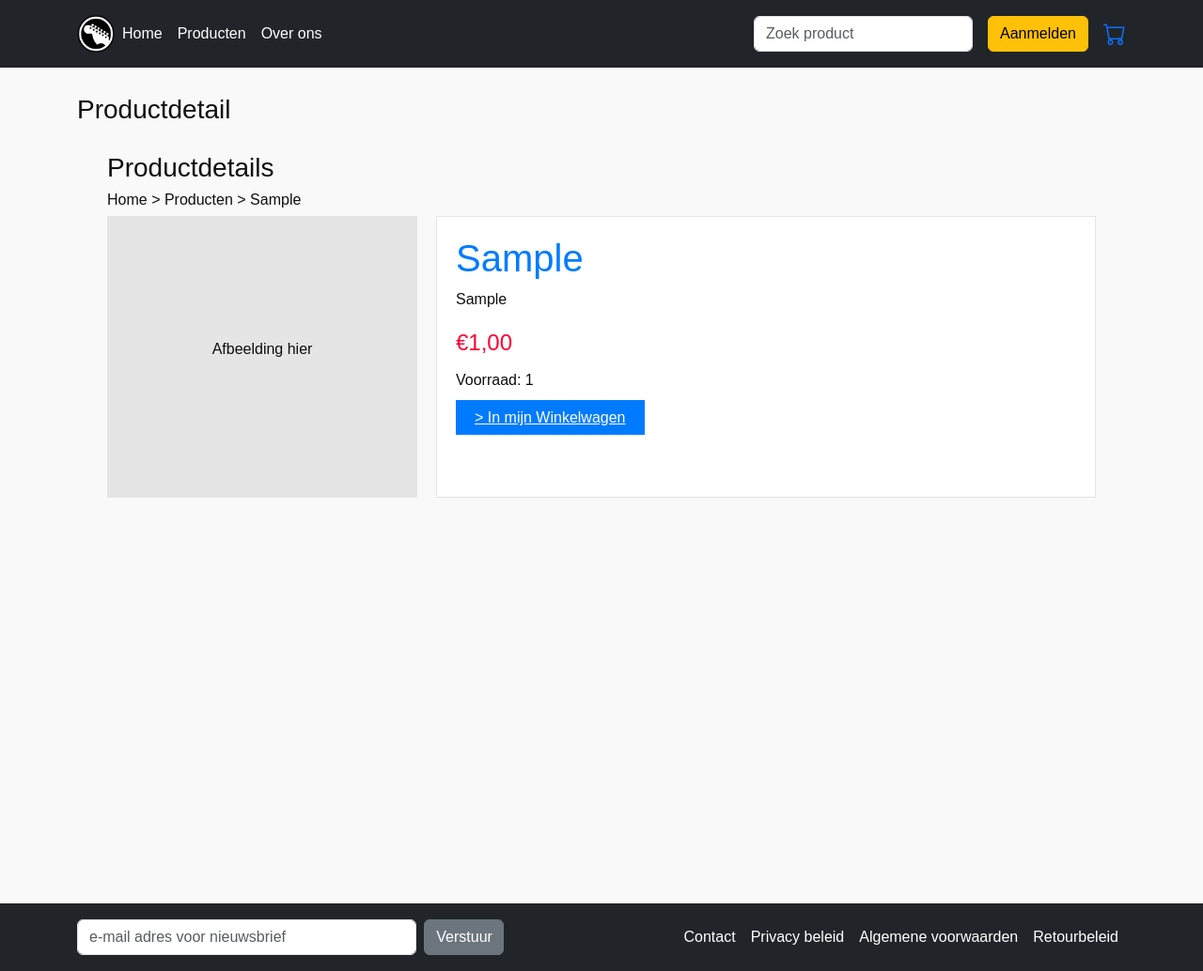
After one commit to basjan851/The-Sixth-String-3A, a PHP site: page /index.php?page=Productdetail in a window 1280 px wide. The commit adds this page. Shown: the whole page at 94% size. Run offline with PHP 8.4, Linux system fonts and the light colour scheme; tables that the repository leaves empty hold one stand-in row (values such as "Sample post").

Commit message:
housekeeping 😭 なぜ私は

```diff
--- a/api/page/add.php
+++ b/api/page/add.php
@@ -5,7 +5,7 @@
 $dbcon = connect_db();
 $query = sprintf("INSERT INTO dynamische_pagina (title, actief) VALUES ('Nieuwe Pagina', false)");
 if ($dbcon->query(query: $query)) {
-    header('Location: /index.php?page=Paginaeditor&id=' . $dbcon->insert_id, true, 302);
+    header('Location: /index.php?page=Beheerpaginas/Paginaeditor&id=' . $dbcon->insert_id, true, 302);
 } else {
     header('HTTP/1.1 500 Internal Server Error', true, 500);
     echo "<h1>500 Internal Server Error</h1>";
--- a/api/page/delete.php
+++ b/api/page/delete.php
@@ -7,7 +7,7 @@
     $id = $dbcon->real_escape_string($_POST["id"]);
     $query = sprintf("DELETE FROM dynamische_pagina WHERE id = %s;", $id);
     $result = $dbcon->query(query: $query);
-    header('Location: /index.php?page=Paginaeditor', true, 302);
+    header('Location: /index.php?page=Beheerpaginas/Paginaeditor', true, 302);
 } else {
     header('HTTP/1.1 400 Bad Request', true, 400);
     echo "<h1>400 Bad Request</h1>";
--- a/api/page/update.php
+++ b/api/page/update.php
@@ -18,7 +18,9 @@
     }
     $query = sprintf("UPDATE dynamische_pagina SET title = '%s', inhoud = %s, actief = %s WHERE id = %s;", $title, $inhoud ,$actief, $id);
     echo $query;
-    header('Location: /index.php?page=Paginaeditor', true, 302);
+    if ($dbcon->query(query: $query)) {
+        header('Location: /index.php?page=Beheerpaginas/Paginaeditor', true, 302);
+    }
 } else {
     header('HTTP/1.1 400 Bad Request', true, 400);
     echo "<h1>400 Bad Request</h1>";
--- a/helpers/currency.php
+++ b/helpers/currency.php
@@ -2,7 +2,7 @@
 function printcurrency($amount) {
     if(fmod($amount, 1) !== 0.00){
         // your code if its decimals has a value
-        $amount = (string) number_format($amount, 2, ',');
+        $amount = (string) number_format($amount, 2, ',', '');
     } else {
         $amount = $amount . ',-';
     }
--- a/helpers/rolecheck.php
+++ b/helpers/rolecheck.php
@@ -7,10 +7,10 @@
         echo "<h1>401 Unauthorized</h1>";
     }
 }
-function check_role($roles, $redirect_to_login)
-{
-    if (isset($_SESSION["user"]["rol"])) {
-        $role = $_SESSION["user"]["rol"];
+function check_role($roles, $redirect_to_login) {
+    if(session_status() !== PHP_SESSION_ACTIVE) session_start();
+    if (isset($_SESSION["user"]["role"])) {
+        $role = $_SESSION["user"]["role"];
         if (!in_array($role, $roles)) {
             set_header($redirect_to_login);
             exit();
@@ -20,14 +20,42 @@
         exit();
     }
 }
+
+function getPages() {
+    return [
+        0 => ['Winkelwagen','Bestelpagina'], //Klant
+        1 => ['Winkelwagen','Bestelpagina','Beheerpaginas/Paginaeditor','Beheerpaginas/Productbeheer'],                     // webredacteur
+        2 => ['Winkelwagen', 'Bestelpagina','Beheerpaginas/Bestellingbeheer'],                                      // Logistiek medewerker
+        3 => ['Winkelwagen', 'Bestelpagina','Beheerpaginas/Productbeheer'],                                      // Klanten service medewerker
+        4 => ['Winkelwagen', 'Bestelpagina'],                       // CTO (Technische dericteur)
+        5 => ['Winkelwagen', 'Bestelpagina','Beheerpaginas/Productbeheer', 'Beheerpaginas/Producttoevoegen', 'Beheerpaginas/Paginaeditor', 'Beheerpaginas/Bestellingbeheer','Beheerpaginas/Bestellingwijzig'],                 // algemeen beheerder
+    ];
+}
+
+function getAllowedRoles() {
+    $i = 0;
+    $pages = array();
+    foreach (getPages() as $role) {
+        foreach ($role as $p) {
+            $pages[$p][] = (string) $i;
+        }
+        $i++;
+    }
+    return $pages;
+}
 function getAllowedPages($role) {
-    $rolePages = [
-        1 => ['Paginaeditor','Productbeheer'],                     // webredacteur
-        2 => ['Bestelpagina', 'Bestellingbeheer'],                                      // Logistiek medewerker
-        3 => ['Productbeheer'],                                      // Klanten service medewerker
-        4 => ['Winkelwagen', 'Bestelpagina'],                       // CTO (Technische dericteur)
-        5 => ['Productbeheer', 'Producttoevoegen', 'Paginaeditor', 'Bestellingbeheer'],                 // algemeen beheerder
-    ];
+    $rolePages = getPages();
     return $rolePages[$role] ?? []; // Retourneer lege array als de rol onbekend is
 }
+function getAllowedBeheerPages($role) {
+    $rolePages = getPages();
+    $cpages = array();
+    if (isset($rolePages[$role]))
+    foreach ($rolePages[$role] as $page) {
+        if (str_contains($page,"Beheerpaginas/")) {
+            $cpages[] = str_replace("Beheerpaginas/","",$page);
+        }
+    }
+    return $cpages;
+}
 ?>
--- a/index.php
+++ b/index.php
@@ -2,8 +2,8 @@
 session_start();
 include_once 'helpers/rolecheck.php';
 require_once 'router.php';
-$role = $_SESSION['user']['role'] ?? 'guest';
-$allowedPages = getAllowedPages($role);
+$role = $_SESSION['user']['role'] ?? -1;
+$allowedPages = getAllowedBeheerPages($role);
 $page = isset($_GET['page']) ? $_GET['page'] : 'Home';
 ob_start();
 router($page);
@@ -63,11 +63,18 @@
                 </form>
 
                 <div class="d-flex align-items-center text-end">
-                    <a type="button" class="btn btn-secondary me-3" href="/api/logout.php">Afmelden</a>
-                    <a type="button"  class="btn btn-warning me-3" href="index.php?page=Login" >Aanmelden</a>
-                    <svg xmlns="http://www.w3.org/2000/svg" width="24" height="24" fill="currentColor" class="bi bi-cart" viewBox="0 0 16 16">
-                        <path d="M0 1.5A.5.5 0 0 1 .5 1H2a.5.5 0 0 1 .485.379L2.89 3H14.5a.5.5 0 0 1 .491.592l-1.5 8A.5.5 0 0 1 13 12H4a.5.5 0 0 1-.491-.408L2.01 3.607 1.61 2H.5a.5.5 0 0 1-.5-.5M3.102 4l1.313 7h8.17l1.313-7zM5 12a2 2 0 1 0 0 4 2 2 0 0 0 0-4m7 0a2 2 0 1 0 0 4 2 2 0 0 0 0-4m-7 1a1 1 0 1 1 0 2 1 1 0 0 1 0-2m7 0a1 1 0 1 1 0 2 1 1 0 0 1 0-2"/>
-                    </svg>
+                    <?php
+                    if (isset($_SESSION['user'])) {
+                        print('<a type="button" class="btn btn-secondary me-3" href="/api/logout.php">Afmelden</a>');
+                    } else {
+                        print('<a type="button"  class="btn btn-warning me-3" href="index.php?page=Login" >Aanmelden</a>');
+                    }
+                    ?>
+                    <a href="index.php?page=Winkelwagen">
+                        <svg xmlns="http://www.w3.org/2000/svg" width="24" height="24" fill="currentColor" class="bi bi-cart" viewBox="0 0 16 16">
+                            <path d="M0 1.5A.5.5 0 0 1 .5 1H2a.5.5 0 0 1 .485.379L2.89 3H14.5a.5.5 0 0 1 .491.592l-1.5 8A.5.5 0 0 1 13 12H4a.5.5 0 0 1-.491-.408L2.01 3.607 1.61 2H.5a.5.5 0 0 1-.5-.5M3.102 4l1.313 7h8.17l1.313-7zM5 12a2 2 0 1 0 0 4 2 2 0 0 0 0-4m7 0a2 2 0 1 0 0 4 2 2 0 0 0 0-4m-7 1a1 1 0 1 1 0 2 1 1 0 0 1 0-2m7 0a1 1 0 1 1 0 2 1 1 0 0 1 0-2"/>
+                        </svg>
+                    </a>
                 </div>
             </div>
         </div>
@@ -99,10 +106,10 @@
                 </div>
                 <div class="col-md-6">
                     <ul class="nav justify-content-end">
-                        <li class="nav-item"><a href="index.php?page=Productdetail" class="nav-link px-2 text-white">Contact</a></li>
-                        <li class="nav-item"><a href="#" class="nav-link px-2 text-white">Privacy beleid</a></li>
-                        <li class="nav-item"><a href="#" class="nav-link px-2 text-white">Algemene voorwaarden</a></li>
-                        <li class="nav-item"><a href="#" class="nav-link px-2 text-white">Retourbeleid</a></li>
+                        <li class="nav-item"><a href="index.php?page=Contact" class="nav-link px-2 text-white">Contact</a></li>
+                        <li class="nav-item"><a href="index.php?page=Privacy beleid" a href="#" class="nav-link px-2 text-white">Privacy beleid</a></li>
+                        <li class="nav-item"><a href="index.php?page=Algemene voorwaarden" a href="#" class="nav-link px-2 text-white">Algemene voorwaarden</a></li>
+                        <li class="nav-item"><a href="index.php?page=Retourbeleid" a href="#" class="nav-link px-2 text-white">Retourbeleid</a></li>
                     </ul>
                 </div>
             </div>
--- /dev/null
+++ b/migrations/20250103-MerkNull.sql
@@ -0,0 +1,2 @@
+alter table producten
+    modify merk varchar(55) null;
--- a/pages/Paginaeditor.php
+++ b/pages/Beheerpaginas/Paginaeditor.php
@@ -14,7 +14,7 @@
                     <th scope="row">' . $row["id"] . '</th>
                     <td>' . $row["title"] . '</td>
                     <td>' . $actief . '</td>
-                    <td><a type="button" href="index.php?page=Paginaeditor&id=' . $row["id"] . '" class="btn btn-outline-primary btn-sm">Aanpassen</a></td>
+                    <td><a type="button" href="index.php?page=Beheerpaginas/Paginaeditor&id=' . $row["id"] . '" class="btn btn-outline-primary btn-sm">Aanpassen</a></td>
                 </tr>';
 };
 //Show page editor
@@ -30,7 +30,7 @@
             $checked = "";
         }
         ob_start();
-        include "parts/Paginaeditor_detail.php";
+        include(__DIR__ . "/../parts/Paginaeditor_detail.php");
         $editorcontent = ob_get_clean();
     }
 } else {
--- a/pages/Beheerpaginas/Productbeheer.php
+++ b/pages/Beheerpaginas/Productbeheer.php
@@ -121,7 +121,7 @@
                             <td><?= htmlspecialchars($row["productnaam"]) ?></td>
                             <td>€<?= htmlspecialchars($row["prijs"]) ?>,-</td>
                             <td><?= htmlspecialchars($row["voorraad"]) ?></td>
-                            <td><?= htmlspecialchars($row["kortingspercentage"]) ?>%</td>
+                            <td><?= htmlspecialchars($row["kortingspercentage"] ?? "0") ?>%</td>
                             <td>
                                 <form method="post">
                                     <input type="hidden" name="id" value="<?= $row["id"] ?>">
--- a/pages/Login.php
+++ b/pages/Login.php
@@ -1,3 +1,9 @@
+<?php
+if(session_status() !== PHP_SESSION_ACTIVE) session_start();
+if (isset($_SESSION['user'])) {
+    header('Location: /index.php?page=Home', true, 302);
+}
+?>
 <style>
     #formparent {
         position: relative;
--- /dev/null
+++ b/pages/Productdetail.php
@@ -0,0 +1,141 @@
+<?php
+
+
+$Id = isset($_GET['id']) ? intval($_GET['id']) : 1; // Default productId is 1
+$sql = "SELECT * FROM producten WHERE Id = $Id";
+$result = connect_db()->query($sql);
+
+if ($result->num_rows > 0) {
+    $product = $result->fetch_assoc();
+
+    // Controleer op korting en bereken de nieuwe prijs
+    $oudePrijs = $product['prijs'];
+    $korting = isset($product['kortingspercentage']) ? $product['kortingspercentage'] : 0; // Verwacht percentage
+    $nieuwePrijs = $korting > 0 ? $oudePrijs * ((100 - $korting) / 100) : $oudePrijs;
+} else {
+    die("Product niet gevonden.");
+}
+?>
+
+<!DOCTYPE html>
+<html lang="en">
+<head>
+    <meta charset="UTF-8">
+    <meta name="viewport" content="width=device-width, initial-scale=1.0">
+    <link href="https://cdn.jsdelivr.net/npm/bootstrap@5.3.0-alpha1/dist/css/bootstrap.min.css" rel="stylesheet">
+    <title><?php echo htmlspecialchars($product['productnaam']); ?></title>
+    <style>
+        body {
+            font-family: Arial, sans-serif;
+            background-color: #F9F9F9;
+            margin: 0;
+            padding: 0;
+            color: #0F0F0F;
+        }
+        main {
+            padding: 20px;
+            flex: 1;
+        }
+        .wrapper {
+            min-height: 100vh;
+            display: flex;
+            flex-direction: column;
+        }
+        .content {
+            flex: 1;
+        }
+        .standard-height {
+            min-height: 600px;
+        }
+        .product-container {
+            max-width: 1200px;
+            margin: 0 auto;
+            display: flex;
+            flex-wrap: wrap;
+            gap: 20px;
+        }
+        .product-image {
+            flex: 1;
+            background-color: #E5E5E5;
+            display: flex;
+            align-items: center;
+            justify-content: center;
+            height: 300px;
+        }
+        .product-details {
+            flex: 2;
+            background-color: #FFF;
+            padding: 20px;
+            border: 1px solid #E5E5E5;
+        }
+        .product-details h1 {
+            color: #007BFF;
+        }
+        .product-details .prijs {
+            color: #FF0033;
+            font-size: 24px;
+            margin: 10px 0;
+        }
+        .product-details a {
+            background-color: #007BFF;
+            color: #FFF;
+            border: none;
+            padding: 10px 20px;
+            cursor: pointer;
+        }
+        .product-details button.disabled {
+            background-color: #CCCCCC;
+            color: #666666;
+            cursor: not-allowed;
+        }
+        .product-details button:hover:not(.disabled) {
+            background-color: #0056b3;
+        }
+    </style>
+</head>
+<body>
+<div class="wrapper">
+    <main class="content">
+        <div class="container standard-height">
+            <h3>Productdetails</h3>
+            <h6>Home > Producten > <?php echo htmlspecialchars($product['productnaam']); ?></h6>
+            <div class="product-container">
+                <div class="product-image">
+                    <p>Afbeelding hier</p>
+                </div>
+                <div class="product-details">
+                    <h1><?php echo htmlspecialchars($product['productnaam']); ?></h1>
+                    <p><?php echo htmlspecialchars($product['beschrijving']); ?></p>
+                    <p class="prijs">
+                        <?php if ($korting > 0): ?>
+                            <span style="text-decoration: line-through; color: gray;">€<?php echo number_format($oudePrijs, 2, ',', '.'); ?></span>
+                            <span>€<?php echo number_format($nieuwePrijs, 2, ',', '.'); ?></span>
+                        <?php else: ?>
+                            €<?php echo number_format($oudePrijs, 2, ',', '.'); ?>
+                        <?php endif; ?>
+                    </p>
+
+                    <p>
+                        Voorraad:
+                        <?php
+                        if ($product['voorraad'] > 0) {
+                            echo htmlspecialchars($product['voorraad']);
+                        } else {
+                            echo "<span style='color: red;'>Uitverkocht</span>";
+                        }
+                        ?>
+                    </p>
+                    <a
+                            class="<?php echo $product['voorraad'] == 0 ? 'disabled' : ''; ?>" href="/api/winkelwagen.php?action=append&product_id=<?= htmlspecialchars($product['id']) ?>">
+                        <?php echo $product['voorraad'] == 0 ? 'disabled' : ''; ?>>
+                        In mijn Winkelwagen
+                    </a>
+                </div>
+            </div>
+    </main>
+    <div>
+
+        <script src="https://cdn.jsdelivr.net/npm/bootstrap@5.3.0-alpha1/dist/js/bootstrap.bundle.min.js"></script>
+
+</body>
+</html>
--- a/router.php
+++ b/router.php
@@ -1,8 +1,14 @@
 <?php
 require_once 'helpers/databaseconnector.php';
-
+require_once 'helpers/rolecheck.php';
 // Controleer eerst of de pagina een bestand in de pages-folder is
 function router($page) {
+    //Controleer permissie
+    $perms = getAllowedRoles();
+    if (isset($perms[$page])) {
+        check_role($perms[$page], true);
+    }
+    // Check of er een statische pagina is
     $staticPage = __DIR__ . '/pages/' . $page . '.php';
     if (file_exists($staticPage)) {
         require $staticPage; // Laad de statische pagina
```
Also changed, not shown: api/winkelwagen.php (added, +26 -0 lines), helpers/winkelwagen.php (+7 -4 lines), migrations/20250103-dummyPaginas.sql (added, +118 -0 lines), pages/Info.php (deleted, +0 -56 lines), pages/Producten.php (+2 -5 lines), pages/Winkelwagen.php (+35 -15 lines). Lines whose indentation alone changed are shown as unchanged.
